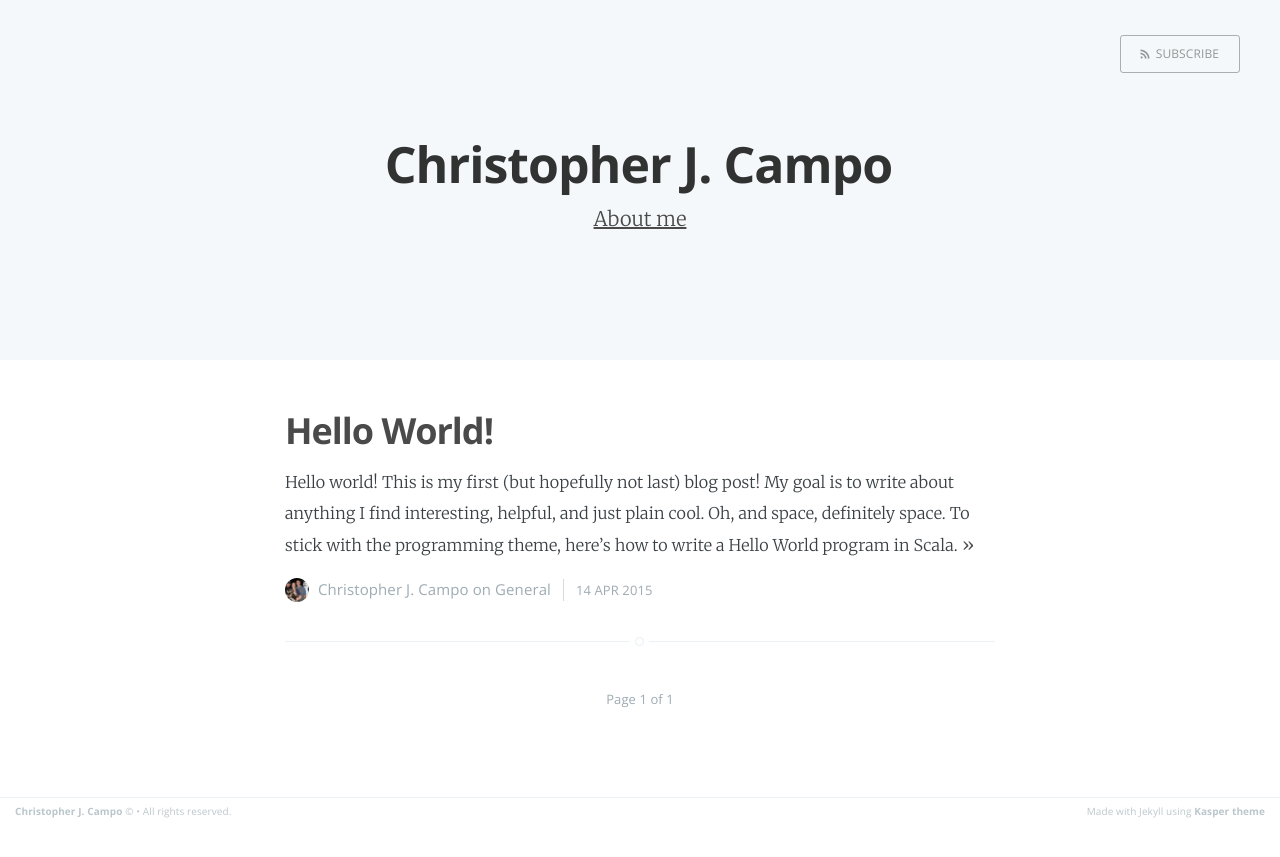
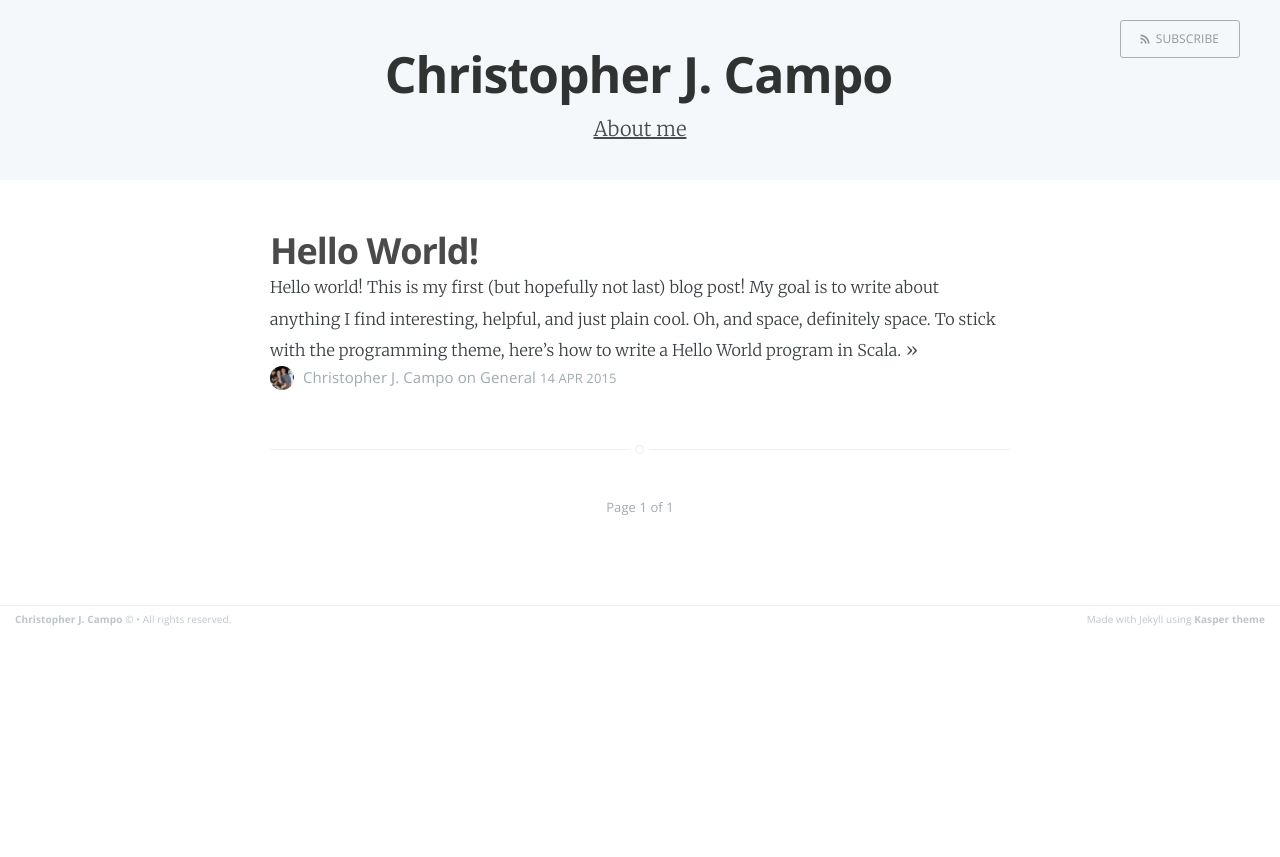
Before and after one commit to ccampo133/ccampo133.github.io, a Jekyll site: the page built from index.html, in a window 1280 px wide. Shown: the top 857 px of the page. Built offline with Jekyll 4.4.1, drawn with Linux system fonts in a browser that asks for light colours; the list of posts is cut into pages by our own code.

Commit message:
CSS tweaks

```diff
--- a/assets/css/screen.css
+++ b/assets/css/screen.css
@@ -201,7 +201,7 @@ h4, h5, h6 {
     -o-font-feature-settings: 'dlig' 1, 'liga' 1, 'lnum' 1, 'kern' 1;
     color: #2E2E2E;
     line-height: 1.15em;
-    margin: 0 0 0.4em 0;
+    margin: 0 0 0 0;
     font-family: "Open Sans", sans-serif;
 }
 
@@ -487,8 +487,8 @@ margin on the iframe, cause it breaks stuff. */
 
 .main-nav {
     position: relative;
-    padding: 35px 40px;
-    margin: 0 0 30px 0;
+    padding: 20px 40px 10px 40px;
+    margin: 0 0 10px 0;
 }
 
 .main-nav a {
@@ -681,7 +681,7 @@ margin on the iframe, cause it breaks stuff. */
 
 .no-cover.main-header {
     min-height: 160px;
-    max-height: 40%;
+    max-height: 20%;
     background: #f5f8fa;
 }
 
@@ -717,7 +717,7 @@ margin on the iframe, cause it breaks stuff. */
 .post {
     position: relative;
     width: 80%;
-    max-width: 710px;
+    max-width: 740px;
     margin: 4rem auto;
     padding-bottom: 4rem;
     border-bottom: #EBF2F6 1px solid;
@@ -764,7 +764,7 @@ body:not(.post-template) .post-title {
 
 .post-meta {
     display: block;
-    margin: 1.75rem 0 0 0;
+    margin: 0 0 2rem 0;
     font-family: "Open Sans", sans-serif;
     font-size: 1.5rem;
     line-height: 2.2rem;
@@ -796,9 +796,6 @@ body:not(.post-template) .post-title {
 
 .post-date {
     display: inline-block;
-    margin-left: 8px;
-    padding-left: 12px;
-    border-left: #d5dbde 1px solid;
     text-transform: uppercase;
     font-size: 1.3rem;
     white-space: nowrap;
@@ -1582,7 +1579,6 @@ body:not(.post-template) .post-title {
 
     h1, h2, h3,
     h4, h5, h6 {
-        margin: 0 0 0.3em 0;
     }
 
     h1 {
```
